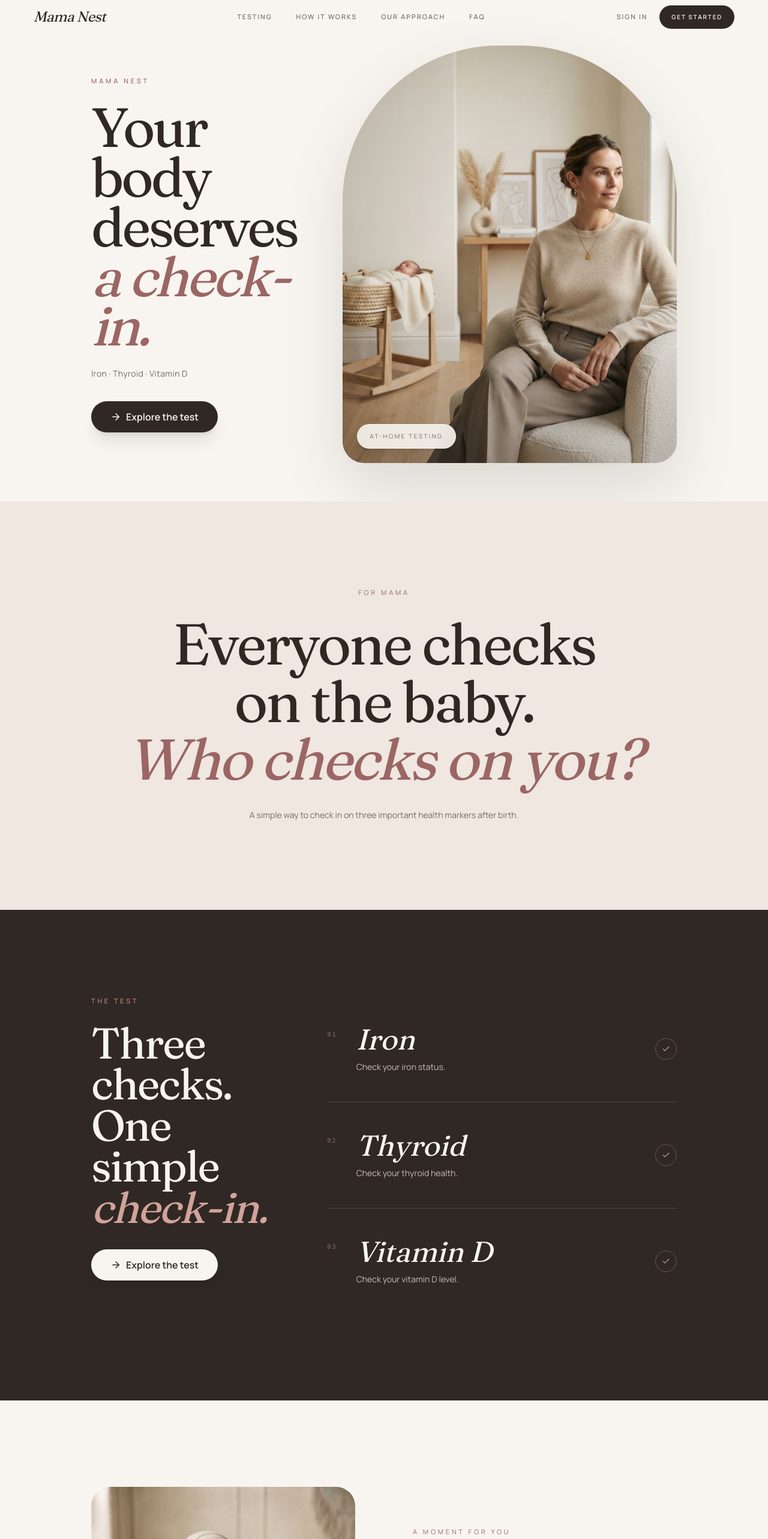
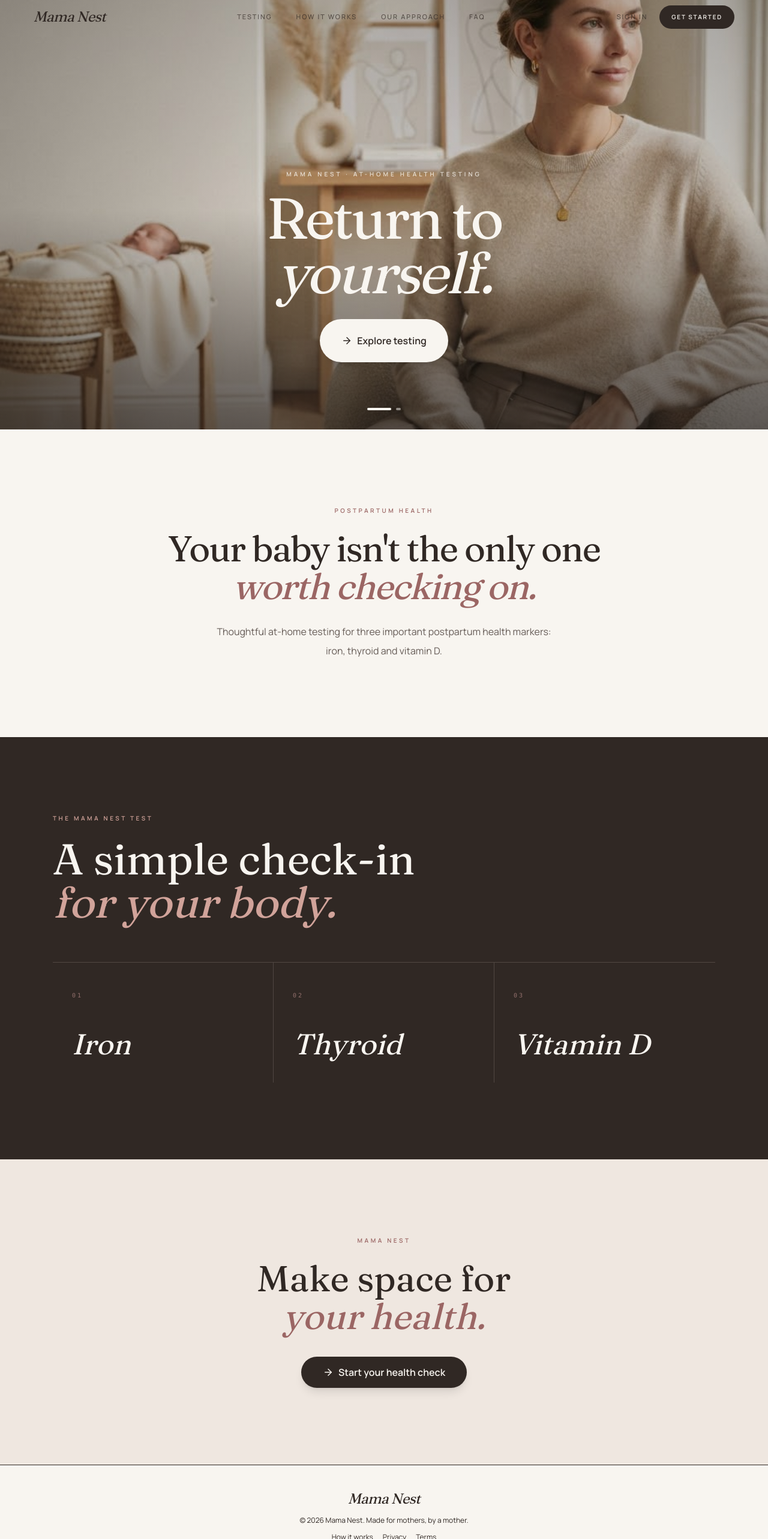
Before and after one commit to habibaby/mama-nest, a Next.js app: page / in a window 1280 px wide. Shown: the part 20-2586 px from the top of the page at 60% size. Built offline with nearby package versions, Linux system fonts and the light colour scheme.

Commit message:
Update page.tsx

```diff
--- a/src/app/page.tsx
+++ b/src/app/page.tsx
@@ -1,456 +1,217 @@
-import { ArrowRight, Check } from "lucide-react";
+"use client";
+
+import { useEffect, useState } from "react";
+import { ArrowRight } from "lucide-react";
 import { Header } from "@/components/layout/Header";
 import { Footer } from "@/components/layout/Footer";
 import { Button } from "@/components/ui/Button";
-import { Container } from "@/components/ui/Container";
-import { Reveal } from "@/components/ui/Reveal";
 
-const tests = [
+const slides = [
   {
-    number: "01",
-    title: "Iron",
-    text: "Check your iron status.",
+    image: "/images/mama-hero.JPG",
+    alt: "Mother resting peacefully at home",
   },
   {
-    number: "02",
-    title: "Thyroid",
-    text: "Check your thyroid health.",
-  },
-  {
-    number: "03",
-    title: "Vitamin D",
-    text: "Check your vitamin D level.",
+    image: "/images/mama-resting.JPG",
+    alt: "Mother taking a quiet moment at home",
   },
 ];
 
 export default function HomePage() {
+  const [currentSlide, setCurrentSlide] = useState(0);
+
+  useEffect(() => {
+    const timer = setInterval(() => {
+      setCurrentSlide((current) => (current + 1) % slides.length);
+    }, 7000);
+
+    return () => clearInterval(timer);
+  }, []);
+
   return (
     <main className="bg-[#F8F5F0] text-[#302824]">
+      {/* =====================================================
+          LUXURY HERO SLIDESHOW
+      ====================================================== */}
+
+      <section className="relative h-[92vh] min-h-[680px] w-full overflow-hidden bg-[#302824]">
+        {/* SLIDES */}
+
+        {slides.map((slide, index) => (
+          <div
+            key={slide.image}
+            className={`absolute inset-0 transition-opacity duration-[1800ms] ease-in-out ${
+              index === currentSlide ? "opacity-100" : "opacity-0"
+            }`}
+          >
+            <img
+              src={slide.image}
+              alt={slide.alt}
+              className="h-full w-full object-cover"
+            />
+
+            {/* Elegant dark gradient for readability */}
+            <div className="absolute inset-0 bg-gradient-to-t from-[#211B18]/65 via-[#211B18]/10 to-[#211B18]/20" />
+
+            {/* Soft ivory glow */}
+            <div className="absolute inset-0 bg-[radial-gradient(circle_at_center,transparent_20%,rgba(30,24,21,0.18)_100%)]" />
+          </div>
+        ))}
+
+        {/* HEADER */}
+
+        <div className="absolute inset-x-0 top-0 z-30">
+          <Header />
+        </div>
+
+        {/* MINIMAL HERO CONTENT */}
+
+        <div className="absolute inset-0 z-20 flex items-end justify-center px-6 pb-20 text-center sm:pb-24 lg:pb-28">
+          <div className="max-w-3xl">
+            <p className="mb-5 text-[10px] font-semibold uppercase tracking-[0.4em] text-[#F8F5F0]/80">
+              Mama Nest · At-home health testing
+            </p>
+
+            <h1 className="font-heading text-6xl leading-[0.95] tracking-[-0.04em] text-[#F8F5F0] sm:text-7xl lg:text-[96px]">
+              Return to
+              <br />
+              <span className="italic">yourself.</span>
+            </h1>
+
+            <div className="mt-8">
+              <Button
+                href="/start"
+                size="lg"
+                icon={ArrowRight}
+                className="rounded-full bg-[#F8F5F0] px-9 py-6 text-[#302824] shadow-[0_15px_50px_rgba(0,0,0,0.18)] transition-all hover:bg-white hover:shadow-[0_20px_60px_rgba(0,0,0,0.25)]"
+              >
+                Explore testing
+              </Button>
+            </div>
+          </div>
+        </div>
+
+        {/* SLIDE INDICATORS */}
+
+        <div className="absolute bottom-8 left-1/2 z-30 flex -translate-x-1/2 items-center gap-2">
+          {slides.map((_, index) => (
+            <button
+              key={index}
+              type="button"
+              aria-label={`Go to slide ${index + 1}`}
+              onClick={() => setCurrentSlide(index)}
+              className={`h-1 rounded-full transition-all duration-700 ${
+                index === currentSlide
+                  ? "w-10 bg-[#F8F5F0]"
+                  : "w-2 bg-[#F8F5F0]/50"
+              }`}
+            />
+          ))}
+        </div>
+      </section>
 
       {/* =====================================================
-          HERO
+          QUIET INTRO
       ====================================================== */}
 
-      <section className="relative min-h-screen overflow-hidden bg-[#F8F5F0]">
-        <Header />
+      <section className="bg-[#F8F5F0] px-6 py-24 lg:py-32">
+        <div className="mx-auto max-w-3xl text-center">
+          <p className="text-[10px] font-semibold uppercase tracking-[0.35em] text-[#9B6664]">
+            Postpartum health
+          </p>
 
-        <Container className="relative grid min-h-screen items-center gap-12 pt-28 pb-16 lg:grid-cols-[0.8fr_1.2fr] lg:pt-24">
+          <h2 className="mt-6 font-heading text-5xl leading-[1.05] tracking-[-0.03em] text-[#302824] sm:text-6xl">
+            Your baby isn't the only one
+            <span className="italic text-[#9B6664]"> worth checking on.</span>
+          </h2>
 
-          {/* TEXT */}
+          <p className="mx-auto mt-7 max-w-xl text-base leading-8 text-[#655B56]">
+            Thoughtful at-home testing for three important postpartum health
+            markers: iron, thyroid and vitamin D.
+          </p>
+        </div>
+      </section>
 
-          <div className="relative z-10 max-w-xl">
+      {/* =====================================================
+          TESTS
+      ====================================================== */}
 
-            <Reveal>
-              <p className="text-[11px] font-medium uppercase tracking-[0.35em] text-[#9B6664]">
-                Mama Nest
-              </p>
-            </Reveal>
+      <section className="bg-[#302824] py-24 text-[#F8F5F0] lg:py-32">
+        <div className="mx-auto max-w-6xl px-6">
+          <div className="mb-16">
+            <p className="text-[10px] font-semibold uppercase tracking-[0.35em] text-[#D1A39A]">
+              The Mama Nest test
+            </p>
 
-            <Reveal delay={100}>
-              <h1 className="mt-7 font-heading text-[64px] leading-[0.9] tracking-[-0.045em] text-[#302824] sm:text-7xl lg:text-[92px]">
-                Your body
-                <br />
-                deserves
-                <br />
-                <span className="italic text-[#9B6664]">
-                  a check-in.
-                </span>
-              </h1>
-            </Reveal>
-
-            <Reveal delay={180}>
-              <p className="mt-7 text-sm tracking-wide text-[#756B65]">
-                Iron · Thyroid · Vitamin D
-              </p>
-            </Reveal>
-
-            <Reveal delay={260}>
-              <div className="mt-9">
-                <Button
-                  href="/start"
-                  size="lg"
-                  icon={ArrowRight}
-                  className="rounded-full bg-[#302824] px-8 text-[#F8F5F0] shadow-xl shadow-[#302824]/10 hover:bg-[#453A35]"
-                >
-                  Explore the test
-                </Button>
-              </div>
-            </Reveal>
-
+            <h2 className="mt-6 max-w-2xl font-heading text-5xl leading-[1] sm:text-6xl lg:text-7xl">
+              A simple check-in
+              <br />
+              <span className="italic text-[#D1A39A]">
+                for your body.
+              </span>
+            </h2>
           </div>
 
-          {/* IMAGE */}
+          <div className="grid border-t border-[#514742] md:grid-cols-3">
+            {[
+              {
+                number: "01",
+                title: "Iron",
+              },
+              {
+                number: "02",
+                title: "Thyroid",
+              },
+              {
+                number: "03",
+                title: "Vitamin D",
+              },
+            ].map((test) => (
+              <div
+                key={test.number}
+                className="border-b border-[#514742] px-2 py-10 md:border-b-0 md:border-r md:px-8 md:last:border-r-0"
+              >
+                <span className="font-mono text-[10px] tracking-[0.3em] text-[#92706C]">
+                  {test.number}
+                </span>
 
-          <Reveal delay={160}>
-            <div className="relative mx-auto w-full max-w-[620px]">
-
-              <div className="relative aspect-[4/5] overflow-hidden rounded-[260px_260px_36px_36px] bg-[#E5D6CB] shadow-[0_40px_100px_rgba(48,40,36,0.14)]">
-
-                <img
-                  src="/images/mama-hero.JPG"
-                  alt="Mother resting peacefully at home"
-                  className="h-full w-full object-cover"
-                />
-
-                <div className="absolute inset-0 bg-gradient-to-t from-[#302824]/20 via-transparent to-transparent" />
-
+                <h3 className="mt-12 font-heading text-4xl italic sm:text-5xl">
+                  {test.title}
+                </h3>
               </div>
-
-              {/* Small floating detail */}
-
-              <div className="absolute bottom-6 left-6 rounded-full border border-white/60 bg-[#F8F5F0]/90 px-5 py-3 shadow-lg backdrop-blur-md">
-                <p className="text-[10px] uppercase tracking-[0.25em] text-[#756B65]">
-                  At-home testing
-                </p>
-              </div>
-
-            </div>
-          </Reveal>
-
-        </Container>
+            ))}
+          </div>
+        </div>
       </section>
-
-
-      {/* =====================================================
-          INTRO
-      ====================================================== */}
-
-      <section className="bg-[#EFE7E0] py-28 lg:py-36">
-
-        <Container>
-
-          <div className="mx-auto max-w-4xl text-center">
-
-            <Reveal>
-              <p className="text-[11px] uppercase tracking-[0.35em] text-[#9B6664]">
-                For Mama
-              </p>
-            </Reveal>
-
-            <Reveal delay={100}>
-              <h2 className="mt-7 font-heading text-5xl leading-[1] tracking-[-0.035em] sm:text-6xl lg:text-8xl">
-                Everyone checks
-                <br />
-                on the baby.
-                <br />
-                <span className="italic text-[#9B6664]">
-                  Who checks on you?
-                </span>
-              </h2>
-            </Reveal>
-
-            <Reveal delay={180}>
-              <p className="mx-auto mt-8 max-w-lg text-sm leading-7 text-[#756B65]">
-                A simple way to check in on three important health markers
-                after birth.
-              </p>
-            </Reveal>
-
-          </div>
-
-        </Container>
-
-      </section>
-
-
-      {/* =====================================================
-          TEST KIT
-      ====================================================== */}
-
-      <section className="bg-[#302824] py-28 text-[#F8F5F0] lg:py-36">
-
-        <Container>
-
-          <div className="grid gap-20 lg:grid-cols-[0.7fr_1.3fr]">
-
-            {/* LEFT */}
-
-            <Reveal>
-
-              <div className="lg:sticky lg:top-24">
-
-                <p className="text-[11px] uppercase tracking-[0.35em] text-[#D1A39A]">
-                  The test
-                </p>
-
-                <h2 className="mt-7 font-heading text-5xl leading-[0.95] tracking-[-0.03em] sm:text-6xl lg:text-7xl">
-                  Three checks.
-                  <br />
-                  One simple
-                  <br />
-                  <span className="italic text-[#D1A39A]">
-                    check-in.
-                  </span>
-                </h2>
-
-                <div className="mt-9">
-                  <Button
-                    href="/start"
-                    size="lg"
-                    icon={ArrowRight}
-                    className="rounded-full bg-[#F8F5F0] px-8 text-[#302824] hover:bg-white"
-                  >
-                    Explore the test
-                  </Button>
-                </div>
-
-              </div>
-
-            </Reveal>
-
-
-            {/* TESTS */}
-
-            <div className="divide-y divide-[#514742]">
-
-              {tests.map((test, index) => (
-
-                <Reveal
-                  key={test.title}
-                  delay={index * 100}
-                >
-
-                  <div className="flex items-center justify-between gap-8 py-12">
-
-                    <div className="flex items-start gap-8">
-
-                      <span className="pt-2 font-mono text-[10px] tracking-[0.2em] text-[#92706C]">
-                        {test.number}
-                      </span>
-
-                      <div>
-
-                        <h3 className="font-heading text-4xl italic sm:text-5xl">
-                          {test.title}
-                        </h3>
-
-                        <p className="mt-3 text-sm text-[#C9BFBA]">
-                          {test.text}
-                        </p>
-
-                      </div>
-
-                    </div>
-
-                    <div className="flex h-9 w-9 shrink-0 items-center justify-center rounded-full border border-[#665953]">
-                      <Check
-                        size={14}
-                        className="text-[#D1A39A]"
-                      />
-                    </div>
-
-                  </div>
-
-                </Reveal>
-
-              ))}
-
-            </div>
-
-          </div>
-
-        </Container>
-
-      </section>
-
-
-      {/* =====================================================
-          LIFESTYLE IMAGE
-      ====================================================== */}
-
-      <section className="bg-[#F8F5F0] py-28 lg:py-36">
-
-        <Container>
-
-          <div className="grid items-center gap-16 lg:grid-cols-2 lg:gap-24">
-
-            <Reveal>
-
-              <div className="relative aspect-[4/5] overflow-hidden rounded-[32px]">
-
-                <img
-                  src="/images/mama-resting.JPG"
-                  alt="Mother taking a quiet moment at home"
-                  className="h-full w-full object-cover"
-                />
-
-              </div>
-
-            </Reveal>
-
-
-            <Reveal delay={120}>
-
-              <div className="max-w-xl">
-
-                <p className="text-[11px] uppercase tracking-[0.35em] text-[#9B6664]">
-                  A moment for you
-                </p>
-
-                <h2 className="mt-7 font-heading text-5xl leading-[0.98] tracking-[-0.035em] sm:text-6xl lg:text-7xl">
-                  Take a moment
-                  <br />
-                  to check on
-                  <br />
-                  <span className="italic text-[#9B6664]">
-                    you.
-                  </span>
-                </h2>
-
-                <div className="mt-9">
-                  <Button
-                    href="/start"
-                    size="lg"
-                    icon={ArrowRight}
-                    className="rounded-full bg-[#302824] px-8 text-[#F8F5F0] hover:bg-[#453A35]"
-                  >
-                    Explore the test
-                  </Button>
-                </div>
-
-              </div>
-
-            </Reveal>
-
-          </div>
-
-        </Container>
-
-      </section>
-
-
-      {/* =====================================================
-          HOW IT WORKS
-      ====================================================== */}
-
-      <section className="border-t border-[#DED6D0] bg-[#EFE7E0] py-24 lg:py-28">
-
-        <Container>
-
-          <div className="flex flex-col gap-12 lg:flex-row lg:items-end lg:justify-between">
-
-            <Reveal>
-
-              <div>
-
-                <p className="text-[11px] uppercase tracking-[0.35em] text-[#9B6664]">
-                  Simple by design
-                </p>
-
-                <h2 className="mt-6 font-heading text-5xl leading-none sm:text-6xl">
-                  Order.
-                  <br />
-                  Test.
-                  <br />
-                  <span className="italic text-[#9B6664]">
-                    Understand.
-                  </span>
-                </h2>
-
-              </div>
-
-            </Reveal>
-
-
-            <Reveal delay={120}>
-
-              <div className="flex max-w-md flex-col gap-6">
-
-                <div className="flex items-center gap-5 border-b border-[#D5C9C0] pb-5">
-                  <span className="font-mono text-[10px] text-[#9B6664]">
-                    01
-                  </span>
-
-                  <span className="text-sm">
-                    Order your test
-                  </span>
-                </div>
-
-                <div className="flex items-center gap-5 border-b border-[#D5C9C0] pb-5">
-                  <span className="font-mono text-[10px] text-[#9B6664]">
-                    02
-                  </span>
-
-                  <span className="text-sm">
-                    Test from home
-                  </span>
-                </div>
-
-                <div className="flex items-center gap-5">
-                  <span className="font-mono text-[10px] text-[#9B6664]">
-                    03
-                  </span>
-
-                  <span className="text-sm">
-                    Understand your results
-                  </span>
-                </div>
-
-              </div>
-
-            </Reveal>
-
-          </div>
-
-        </Container>
-
-      </section>
-
 
       {/* =====================================================
           FINAL CTA
       ====================================================== */}
 
-      <section className="relative overflow-hidden bg-[#9B6664] py-32 text-[#F8F5F0] lg:py-40">
+      <section className="bg-[#EFE7E0] px-6 py-24 text-center lg:py-32">
+        <p className="text-[10px] font-semibold uppercase tracking-[0.35em] text-[#9B6664]">
+          Mama Nest
+        </p>
 
-        <Container className="text-center">
+        <h2 className="mx-auto mt-6 max-w-3xl font-heading text-5xl leading-[1.05] text-[#302824] sm:text-6xl">
+          Make space for
+          <br />
+          <span className="italic text-[#9B6664]">your health.</span>
+        </h2>
 
-          <Reveal>
-
-            <p className="text-[11px] uppercase tracking-[0.35em] text-[#EBD3CC]">
-              Mama Nest
-            </p>
-
-          </Reveal>
-
-          <Reveal delay={100}>
-
-            <h2 className="mx-auto mt-7 max-w-4xl font-heading text-5xl leading-[0.95] tracking-[-0.035em] sm:text-6xl lg:text-8xl">
-              Your health
-              <br />
-              deserves
-              <br />
-              <span className="italic">
-                attention too.
-              </span>
-            </h2>
-
-          </Reveal>
-
-          <Reveal delay={180}>
-
-            <div className="mt-10">
-
-              <Button
-                href="/start"
-                size="lg"
-                icon={ArrowRight}
-                className="rounded-full bg-[#F8F5F0] px-9 text-[#302824] hover:bg-white"
-              >
-                Start your health check
-              </Button>
-
-            </div>
-
-          </Reveal>
-
-        </Container>
-
+        <div className="mt-9">
+          <Button
+            href="/start"
+            size="lg"
+            icon={ArrowRight}
+            className="rounded-full bg-[#302824] px-9 text-[#F8F5F0] hover:bg-[#453A35]"
+          >
+            Start your health check
+          </Button>
+        </div>
       </section>
 
-
       <Footer />
-
     </main>
   );
 }
```
